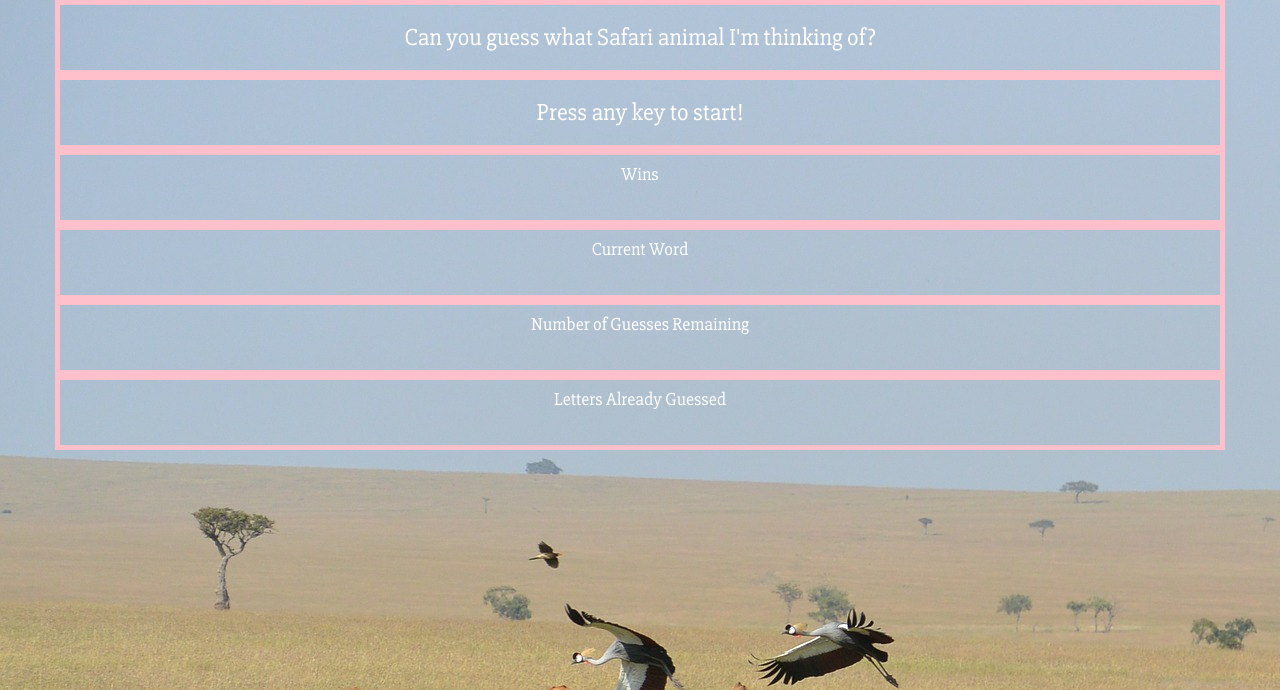
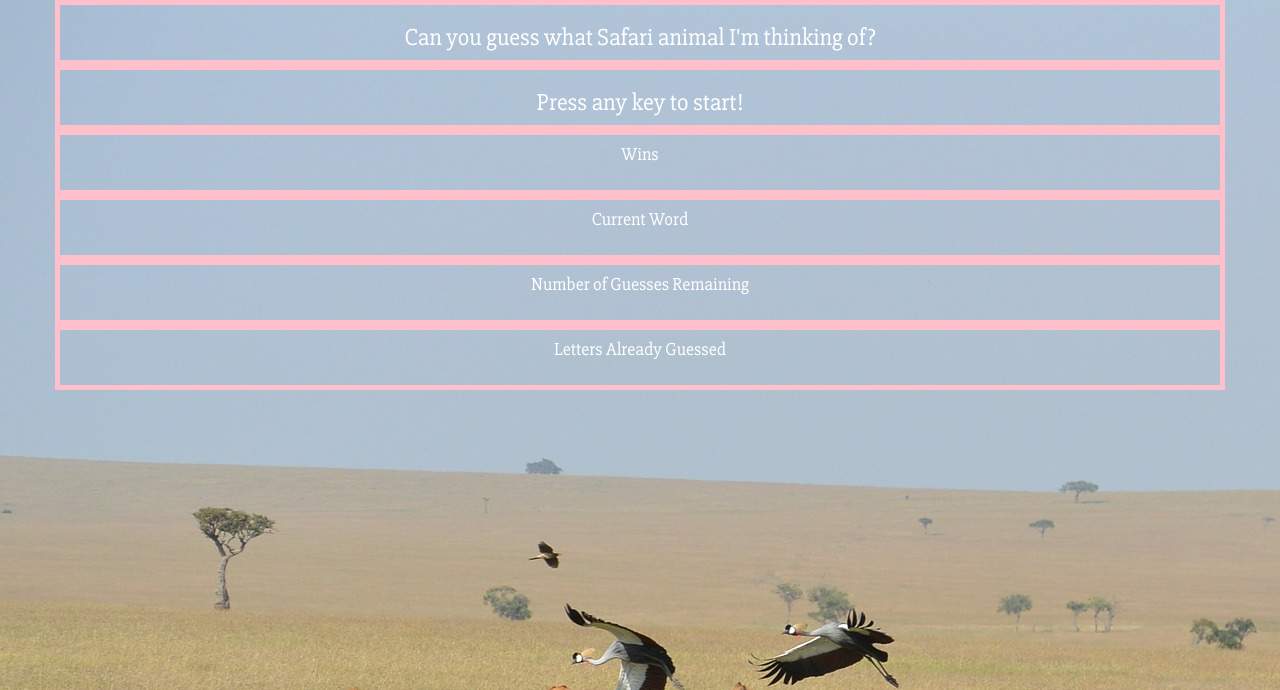
Before and after one commit to kowens32/Hangman-Game-, a PHP site: page / in a window 1280 px wide. Shown: the top 690 px of the page. Run offline with PHP 8.4, Linux system fonts and the light colour scheme.

Commit message:
checking errors

```diff
--- a/assets/css/style.css
+++ b/assets/css/style.css
@@ -11,7 +11,7 @@ body {
 
 .col{
     border: solid pink 5px;
-    height: 75px;
+    height: 65px;
 
 }
 
--- a/assets/javascript/game.js
+++ b/assets/javascript/game.js
@@ -72,9 +72,9 @@ document.onkeyup = function(event) {
 
         document.getElementById("incorrect").innerHTML = incorrectLetters.join(" ");
 
+        document.getElementById("guessesLeft").innerHTML = guessesLeft;
+       // textContent = userChoices;
 
-        document.getElementById("guessesLeft").innerHTML = guessesLeft;
-        //textContent = userChoices;
         console.log(guessesLeft);
         guessesLeft--;
 
```
